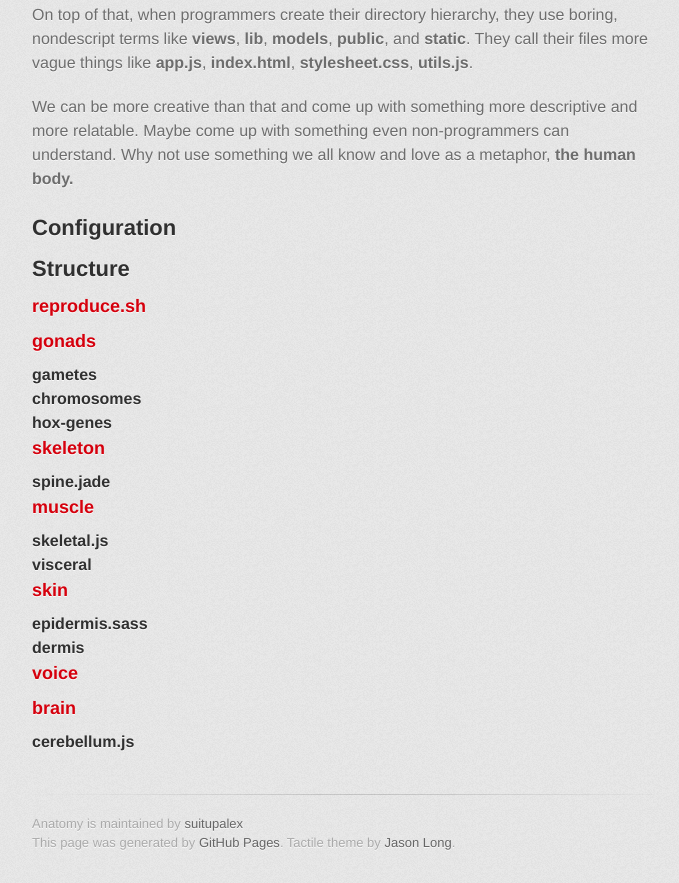
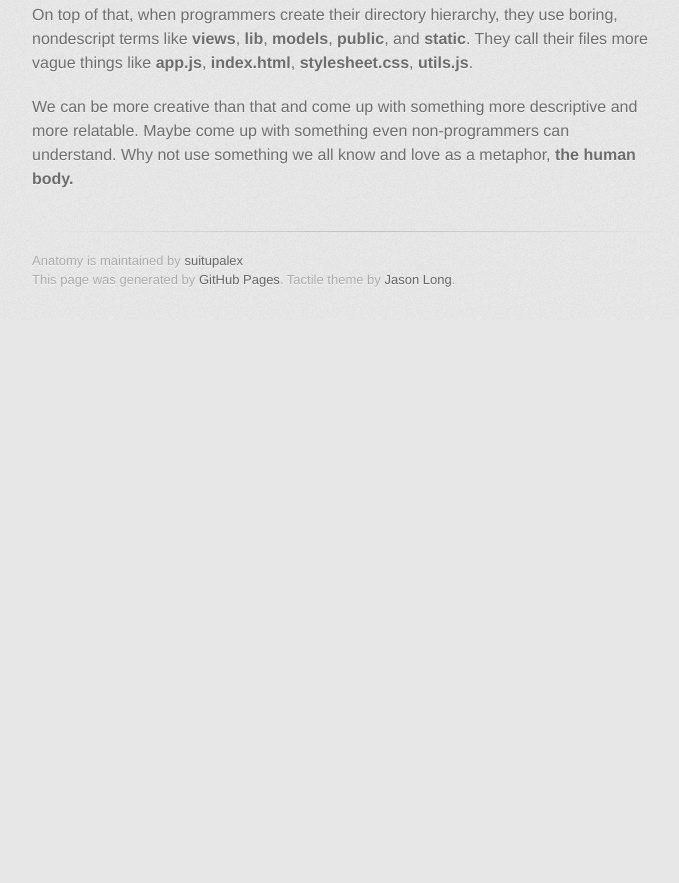
Before and after one commit to umamialex/anatomy, a plain HTML site: page index.html in a window 1280 px wide. Shown: the part 2109-2992 px from the top of the page, without its empty margins (298-977 px from the left). After the commit the page ends 2429 px from the top, so only its background shows below. Drawn offline with Linux system fonts and the light colour scheme; a web font is replaced by a local one.

```diff
--- a/index.html
+++ b/index.html
@@ -95,60 +95,6 @@
 <p>On top of that, when programmers create their directory hierarchy, they use boring, nondescript terms like <strong>views</strong>, <strong>lib</strong>, <strong>models</strong>, <strong>public</strong>, and <strong>static</strong>. They call their files more vague things like <strong>app.js</strong>, <strong>index.html</strong>, <strong>stylesheet.css</strong>, <strong>utils.js</strong>.</p>
 
 <p>We can be more creative than that and come up with something more descriptive and more relatable. Maybe come up with something even non-programmers can understand. Why not use something we all know and love as a metaphor, <strong>the human body.</strong></p>
-
-<h2>
-<a name="configuration" class="anchor" href="#configuration"><span class="octicon octicon-link"></span></a>Configuration</h2>
-
-<h2>
-<a name="structure" class="anchor" href="#structure"><span class="octicon octicon-link"></span></a>Structure</h2>
-
-<h3>
-<a name="reproducesh" class="anchor" href="#reproducesh"><span class="octicon octicon-link"></span></a>reproduce.sh</h3>
-
-<h3>
-<a name="gonads" class="anchor" href="#gonads"><span class="octicon octicon-link"></span></a>gonads</h3>
-
-<h4>
-<a name="gametes" class="anchor" href="#gametes"><span class="octicon octicon-link"></span></a>gametes</h4>
-
-<h4>
-<a name="chromosomes" class="anchor" href="#chromosomes"><span class="octicon octicon-link"></span></a>chromosomes</h4>
-
-<h4>
-<a name="hox-genes" class="anchor" href="#hox-genes"><span class="octicon octicon-link"></span></a>hox-genes</h4>
-
-<h3>
-<a name="skeleton" class="anchor" href="#skeleton"><span class="octicon octicon-link"></span></a>skeleton</h3>
-
-<h4>
-<a name="spinejade" class="anchor" href="#spinejade"><span class="octicon octicon-link"></span></a>spine.jade</h4>
-
-<h3>
-<a name="muscle" class="anchor" href="#muscle"><span class="octicon octicon-link"></span></a>muscle</h3>
-
-<h4>
-<a name="skeletaljs" class="anchor" href="#skeletaljs"><span class="octicon octicon-link"></span></a>skeletal.js</h4>
-
-<h4>
-<a name="visceral" class="anchor" href="#visceral"><span class="octicon octicon-link"></span></a>visceral</h4>
-
-<h3>
-<a name="skin" class="anchor" href="#skin"><span class="octicon octicon-link"></span></a>skin</h3>
-
-<h4>
-<a name="epidermissass" class="anchor" href="#epidermissass"><span class="octicon octicon-link"></span></a>epidermis.sass</h4>
-
-<h4>
-<a name="dermis" class="anchor" href="#dermis"><span class="octicon octicon-link"></span></a>dermis</h4>
-
-<h3>
-<a name="voice" class="anchor" href="#voice"><span class="octicon octicon-link"></span></a>voice</h3>
-
-<h3>
-<a name="brain" class="anchor" href="#brain"><span class="octicon octicon-link"></span></a>brain</h3>
-
-<h4>
-<a name="cerebellumjs" class="anchor" href="#cerebellumjs"><span class="octicon octicon-link"></span></a>cerebellum.js</h4>
         </section>
 
         <footer>
```
Also changed, not shown: params.json (+1 -1 lines).
